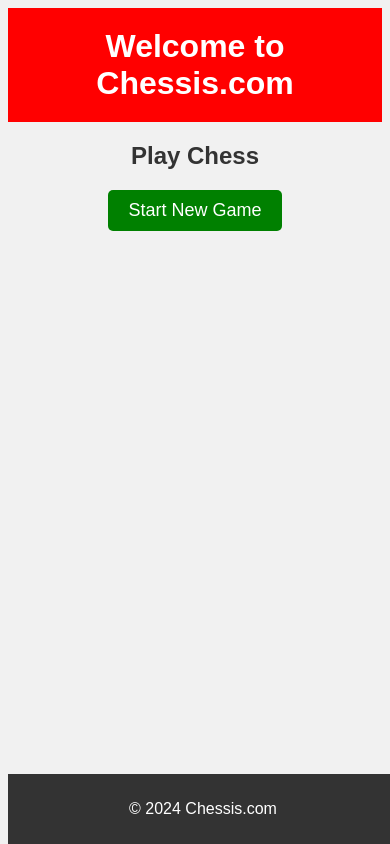
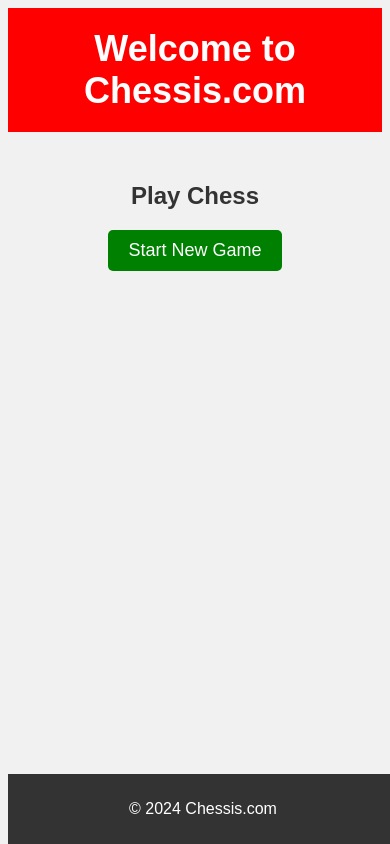
Before and after one commit to blit14466/chessis.com, a plain HTML site: page index.html in a window 390 px wide. Drawn offline with Linux system fonts and the light colour scheme.

Commit message:
Update style.css

```diff
--- a/style.css
+++ b/style.css
@@ -41,3 +41,11 @@
     bottom: 0;
     width: 100%;
 }
+@media (max-width: 600px) {
+    header {
+        font-size: 18px;
+    }
+    main {
+        padding: 10px;
+    }
+}
```
